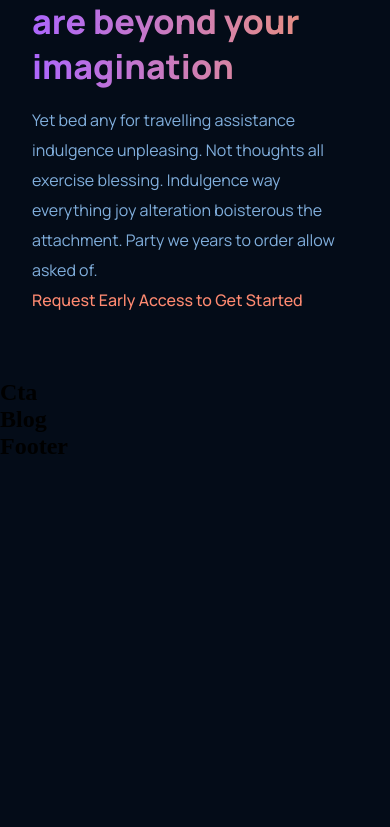
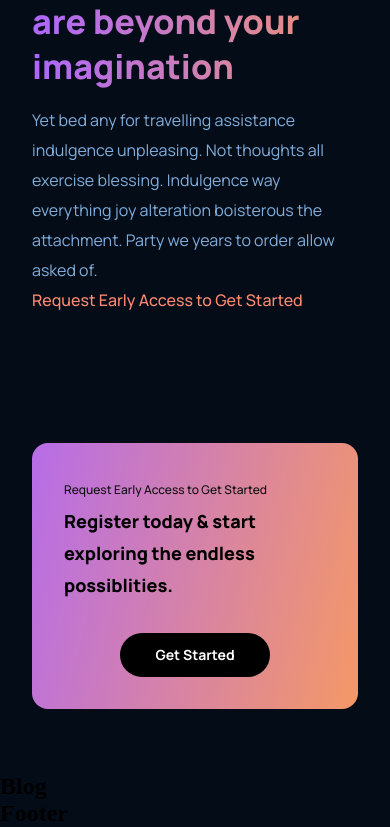
Before and after one commit to ahmadadejumo/gpt3-UI, a React (Create React App) app: page / in a window 390 px wide. Shown: the part 4008-4835 px from the top of the page. Before the commit the page ends 4468 px from the top, so only its background shows below. Built offline with nearby package versions, Linux system fonts and the light colour scheme.

Commit message:
styled the cta section

```diff
--- a/src/Component/cta/Cta.css
+++ b/src/Component/cta/Cta.css
@@ -0,0 +1,73 @@
+.gpt3__cta {
+  display: flex;
+  justify-content: space-between;
+  align-items: center;
+  flex-direction: row;
+  padding: 2rem;
+  margin: 4rem;
+  border-radius: 1rem;
+  background: var(--gradient-bar);
+}
+
+.gpt3__cta-content p {
+  font-family: var(--font-family);
+  font-weight: 500;
+  font-size: 12px;
+  line-height: 30px;
+  color: #0e0e0e;
+}
+
+.gpt3__cta-content h3 {
+  font-family: var(--font-family);
+  font-weight: 800;
+  font-size: 24px;
+  line-height: 45px;
+  color: #000000;
+}
+
+.gpt3__cta-btn {
+  display: flex;
+  justify-content: center;
+  align-items: center;
+  margin-left: 2rem;
+}
+
+.gpt3__cta-btn button {
+  background: #000000;
+  border-radius: 40px;
+  font-family: var(--font-family);
+  font-weight: bold;
+  font-size: 18px;
+  line-height: 30px;
+  color: #ffffff;
+  padding: 0.5rem 1rem;
+  border: none;
+  outline: none;
+  cursor: pointer;
+  min-width: 150px;
+}
+
+@media screen and (max-width: 650px) {
+  .gpt3__cta {
+    flex-direction: column;
+  }
+
+  .gpt3__cta-btn {
+    margin: 2rem 0 0;
+  }
+}
+@media screen and (max-width: 550px) {
+  .gpt3__cta {
+    margin: 4rem 2rem;
+  }
+
+  .gpt3__cta h3 {
+    font-size: 18px;
+    line-height: 32px;
+  }
+
+  .gpt3__cta-btn button {
+    font-size: 14px;
+    line-height: 28px;
+  }
+}
--- a/src/Component/cta/Cta.jsx
+++ b/src/Component/cta/Cta.jsx
@@ -1,9 +1,16 @@
 import React from "react";
+import "./Cta.css";
 
 const Cta = () => {
   return (
-    <div>
-      <h2>Cta</h2>
+    <div className="gpt3__cta">
+      <div className="gpt3__cta-content">
+        <p>Request Early Access to Get Started</p>
+        <h3>Register today & start exploring the endless possiblities.</h3>
+      </div>
+      <div className="gpt3__cta-btn">
+        <button type="button">Get Started</button>
+      </div>
     </div>
   );
 };
```
